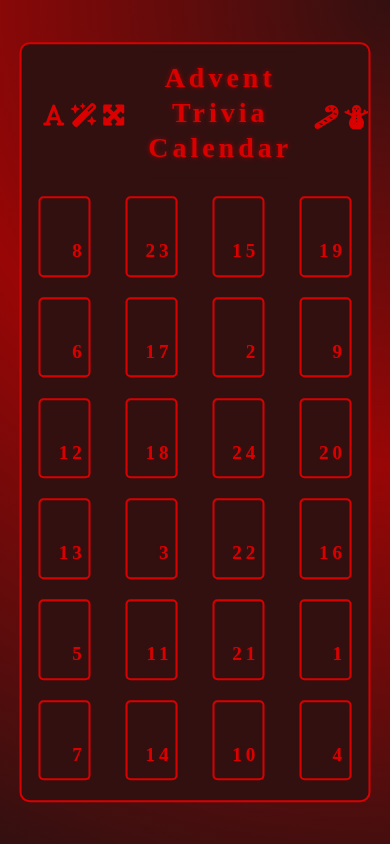
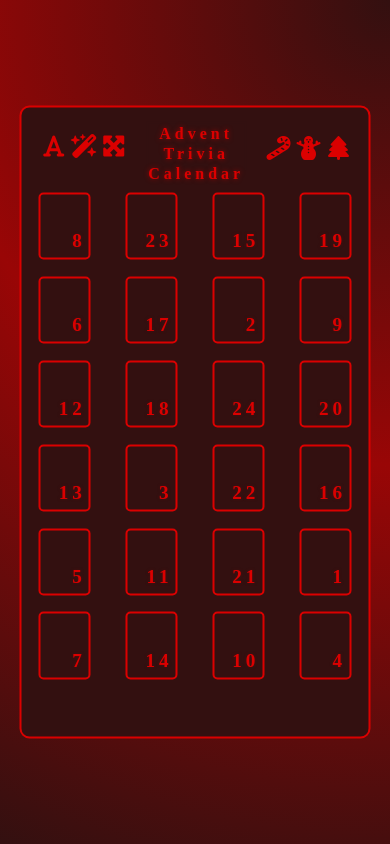
Before and after one commit to animomrg/adventcalendar, a plain HTML site: page index.html in a window 390 px wide. Drawn offline with Linux system fonts and the light colour scheme; a web font is replaced by a local one.

Commit message:
added mobile media queries

```diff
--- a/styles.css
+++ b/styles.css
@@ -582,3 +582,26 @@ TRIVIA MODAL
     width: 100%;
     text-align: center;
 }
+
+@media only screen and (max-width: 850px) {
+    .main-container {
+        height: 75vh;
+    }
+
+    .title {
+        height: 10%;
+        margin-top: 2%;
+        margin-bottom: 2%;
+    }
+
+    #advent-title {
+        font-size: 1.25rem;
+        padding-top: 0;
+    }
+}
+
+@media only screen and (max-width: 475px) {
+    #advent-title {
+        font-size: 1.00rem;
+    }
+}
```
